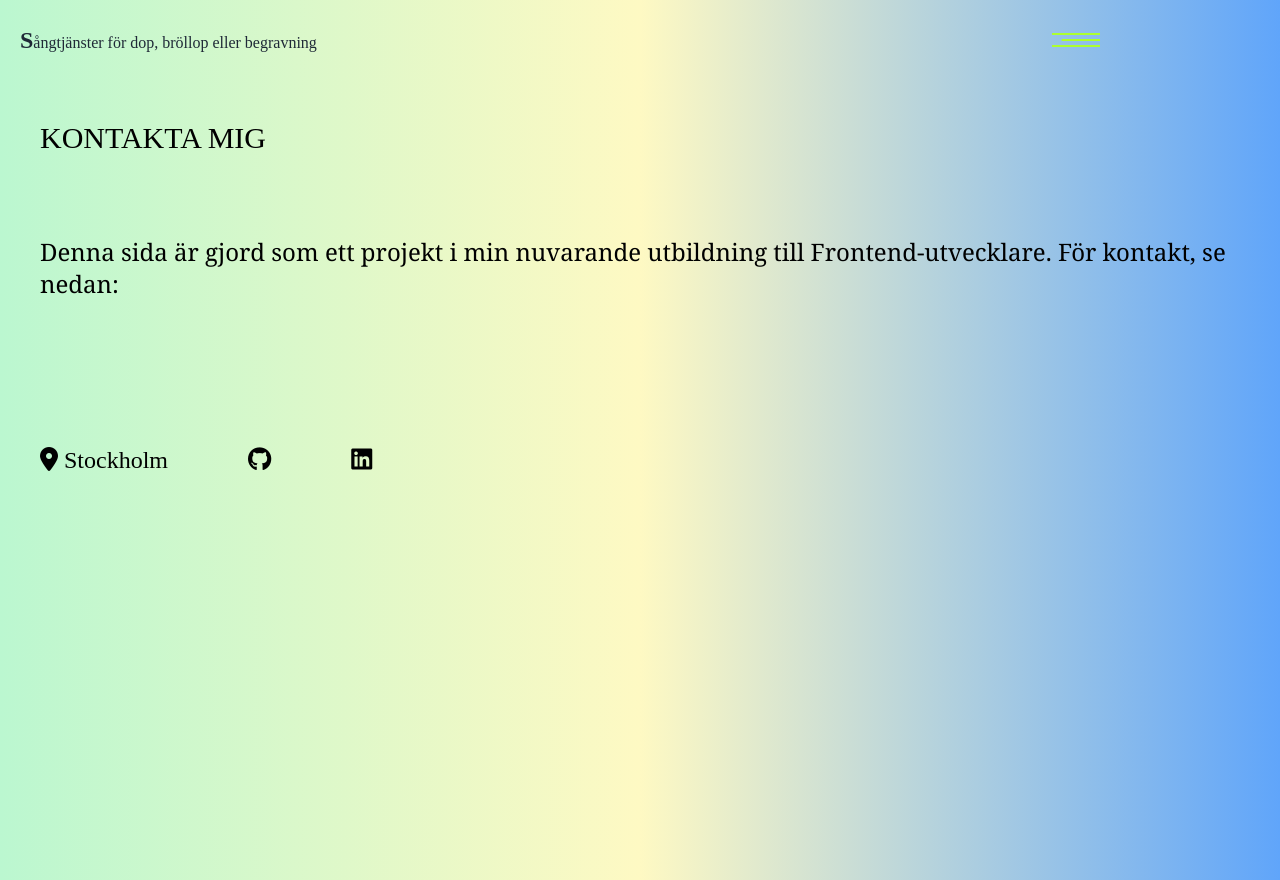
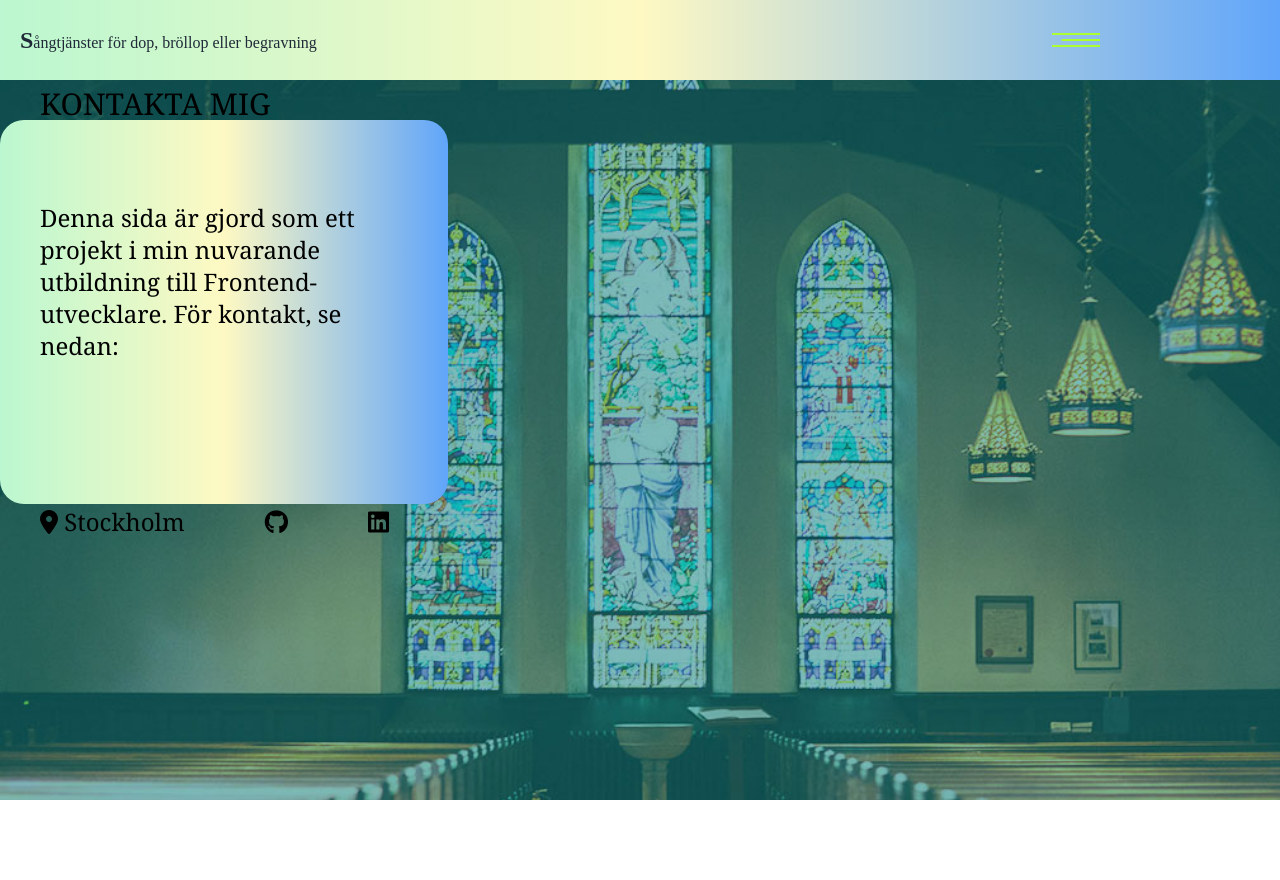
Before and after one commit to arnetzlinder/Hobbyprojekt---git, a Vue app: page /contact in a window 1280 px wide. After the commit the page ends 800 px from the top, so only its background shows below. Built offline with nearby package versions, Linux system fonts and the light colour scheme; a web font is replaced by a local one.

Commit message:
change position of elements in aboutMe and Contact

```diff
--- a/src/App.vue
+++ b/src/App.vue
@@ -13,7 +13,7 @@ import SongNavbar from './components/SongNavbar.vue';
 
   </div>
 
-  <div  id="background" class="h-screen pt-20 pb-10 relative bg-cover">
+  <div  id="background" class="h-screen pt-10 relative bg-cover">
 
 
   <router-view></router-view>
--- a/src/views/AboutMe.vue
+++ b/src/views/AboutMe.vue
@@ -1,23 +1,21 @@
 <template>
-    <div class="font-serif h-screen bg-gradient-to-r from-green-200 via-yellow-100 to-blue-400">
-    <div class="p-10 text-2xl">
+    <div class="max-h-96 font-serif relative justify-center content-center flex">
+        <div class="absolute p-10 text-2xl bg-gradient-to-r from-green-200 via-yellow-100 to-blue-400 content-evenly rounded-xl">
             <h1 class="font-bold text-3xl pb-5"> Om mig</h1>
             <p class="max-w-2xl">Jag är en sångerska med gedigen erfarenhet av att sjunga, jag har sjungit i kör sedan fyra års ålder, gått i musikklass och på sång i den kommunala musikskolan. Utöver det har jag även tagit lektioner privat genom åren.</p>
             <br>
             <p class="max-w-2xl">Numera sjunger jag förstasopran i en vokalensamble som heter Ars Longa även om jag för tillfället har uppehåll då jag har en liten hemma. Yrkesmässigt är jag utbildad distriktssköterska som bestämt mig för att sadla om
             och numera läser till Frontend-utvecklare vid Medieinstitutet.</p>
             <br>
-        <ul>
+            <ul class="list-disc">
                 <li>Brett register</li>
                 <li> Stort urval av låtar</li>
                 <li>Kan både sjunga acapella eller ta hjälp av kyrkomusiker på plats</li>
             </ul>
 
             <h2 class="font-bold mt-10 mb-2">Kuriosa</h2>
-        <p class="max-w-2xl">2013 spelade jag in en skiva med min dåvarande kör Ascalpella, medicinska föreningens kammarkör. Jag sjöng solot på låten nedan på litauiska, lyssna gärna!</p>
+            <p class="max-w-2xl">2013 spelade jag in en skiva med min dåvarande kör Ascalpella, Medicinska föreningens kammarkör. Jag sjöng solot på låten nedan på litauiska, lyssna gärna!</p>
             <br>
-    </div>
-    <div class="pl-10 pr-10">
             <iframe style="border-radius:12px" src="https://open.spotify.com/embed/track/1HarcPWV5J9xCpNppJhT3V?utm_source=generator&theme=0" width="100%" height="352" frameBorder="0" allow="autoplay; clipboard-write; encrypted-media; fullscreen; picture-in-picture" loading="lazy"></iframe>
         </div>
     </div>
--- a/src/views/ContactMe.vue
+++ b/src/views/ContactMe.vue
@@ -1,5 +1,5 @@
 <template>
-    <div class="text-2xl h-screen bg-gradient-to-r from-green-200 via-yellow-100 to-blue-400">
+    <div class="rounded-3xl mt-20 text-2xl max-h-96 max-w-md font-serif absolute justify-center content-center flex flex-col bg-gradient-to-r from-green-200 via-yellow-100 to-blue-400">
         <h1 class="uppercase text-3xl p-10"> Kontakta mig</h1>
         <p class="p-10 font-serif"> Denna sida är gjord som ett projekt i min nuvarande utbildning till Frontend-utvecklare. För kontakt, se nedan: </p>
         <br>
```
Lines whose indentation alone changed are shown as unchanged.
